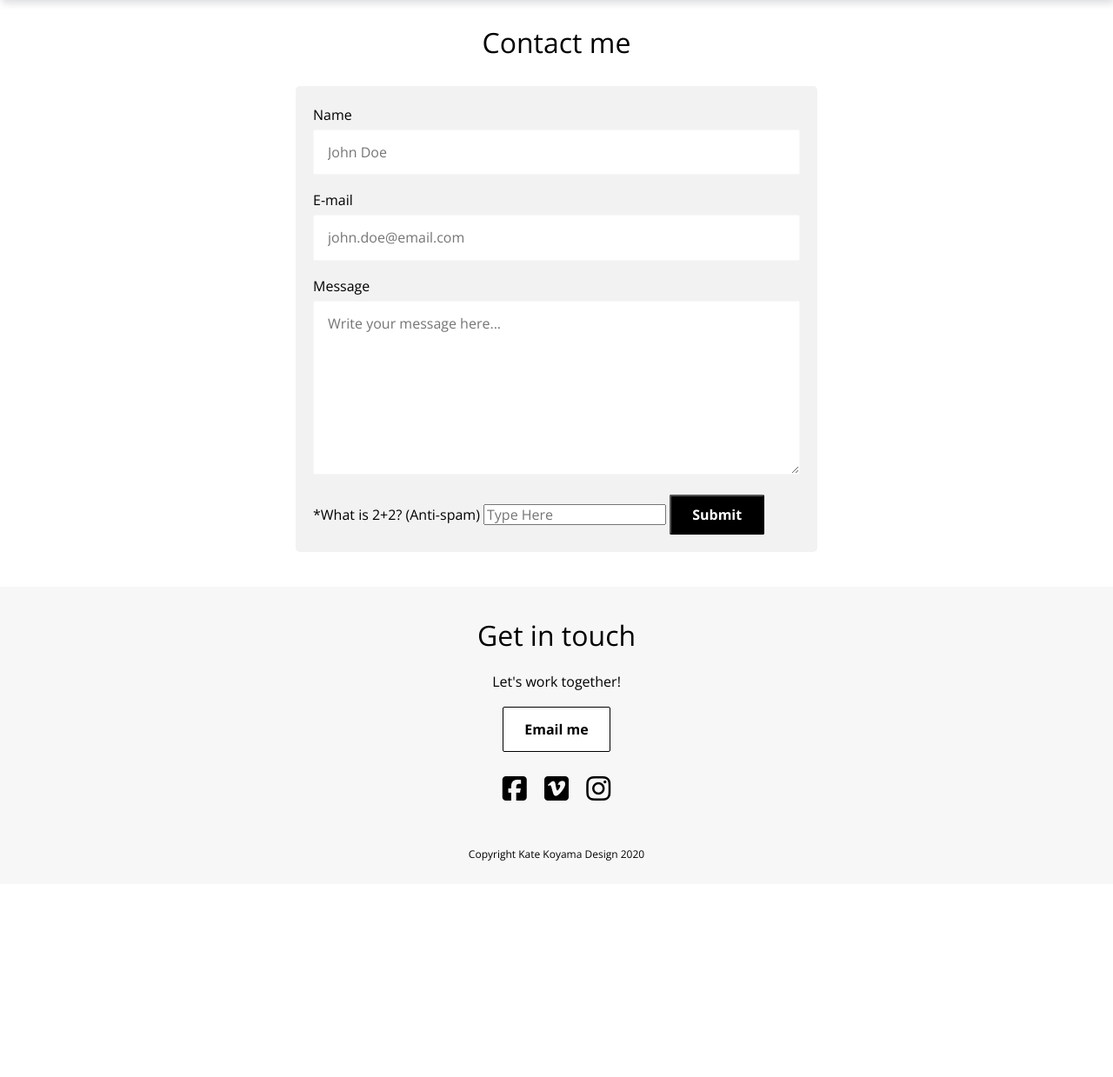
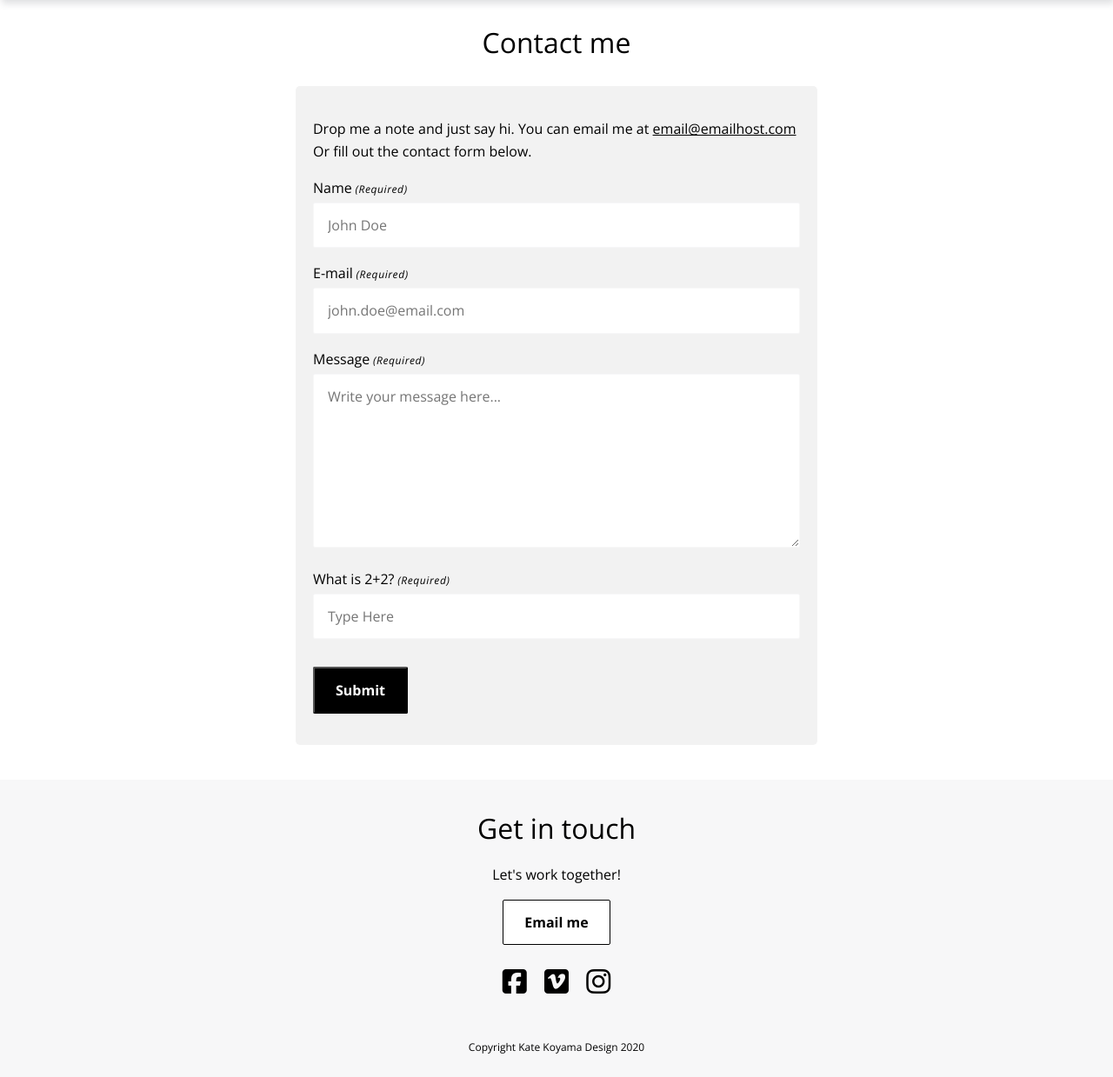
Before and after one commit to katekoyama/portfolio-website, a PHP site: page /contact.html in a window 1280 px wide. Shown: the part 54-1293 px from the top of the page at 87% size. Before the commit the page ends 1044 px from the top, so only its background shows below. Run offline with PHP 8.4, Linux system fonts and the light colour scheme; some libraries are stand-ins or nearby versions.

Commit message:
Added reuired to the contact form fields.

```diff
--- a/contact.html
+++ b/contact.html
@@ -70,21 +70,25 @@
 
       <div class="contact-form">
 
+        <p>Drop me a note and just say hi. You can email me at
+          <a href="mailto:email@email.com.">email@emailhost.com</a>
+        Or fill out the contact form below.</p>
+
         <form action="index.php" method="post">
 
-        <label for="name">Name</label>
+        <label for="name">Name<span class="caption"> (Required)</span></label>
         <input type="text" id="name" name="firstname" placeholder="John Doe">
 
-        <label for="email">E-mail</label>
+        <label for="email">E-mail<span class="caption"> (Required)</span></label>
         <input type="text" id="email" name="email" placeholder="john.doe@email.com">
 
-        <label for="subject">Message</label>
+        <label for="subject">Message<span class="caption"> (Required)</span></label>
         <textarea id="subject" name="message" placeholder="Write your message here..." style="height:200px"></textarea>
 
-        <label>*What is 2+2? (Anti-spam)</label>
-        <input name="human" placeholder="Type Here">
+        <label>What is 2+2?<span class="caption"> (Required)</span></label>
+        <input type="text" name="human" placeholder="Type Here">
 
-        <input type="submit" value="Submit">
+        <p><input type="submit" value="Submit" class="button"></p>
 
         </form>
 
--- a/css/style.css
+++ b/css/style.css
@@ -473,6 +473,7 @@ input[type=submit] {
   cursor: pointer;
   font-weight: 700;
   color: #fff;
+  line-height: 1.625;
   padding: 12px 24px;
   background-color: #000;
   border-radius: 2px;
@@ -490,6 +491,12 @@ input[type=submit]:hover {
   background-color: #f2f2f2;
   padding: 20px;
   margin-bottom: 40px;
+}
+
+.caption {
+  font-size: 0.75em;
+  font-style: italic;
+  letter-spacing: 0.05em;
 }
 
 /* ==============================
--- a/index.php
+++ b/index.php
@@ -2,8 +2,8 @@
     $name = $_POST['name'];
     $email = $_POST['email'];
     $message = $_POST['message'];
-    $from = 'From: TangledDemo';
-    $to = 'kate.koyama@unblu.com';
+    $from = 'email';
+    $to = 'name@email.com';
     $subject = 'Hello';
     $human = $_POST['human'];
 
```
